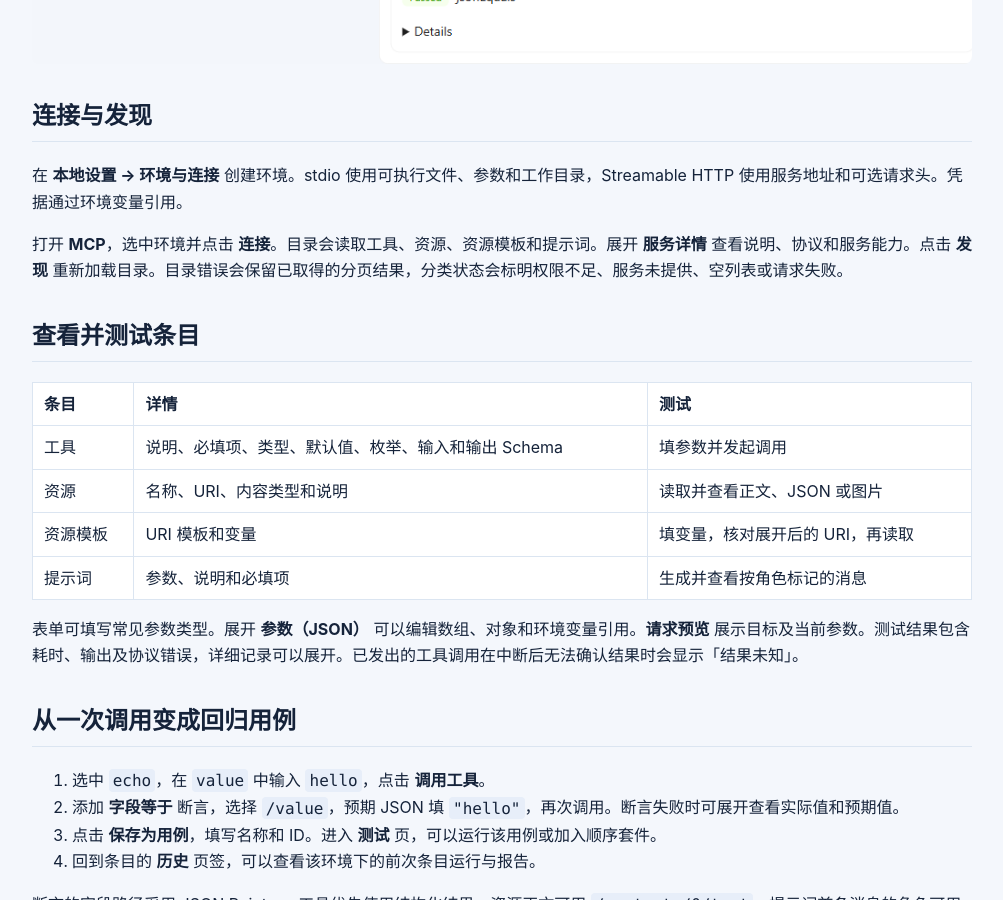
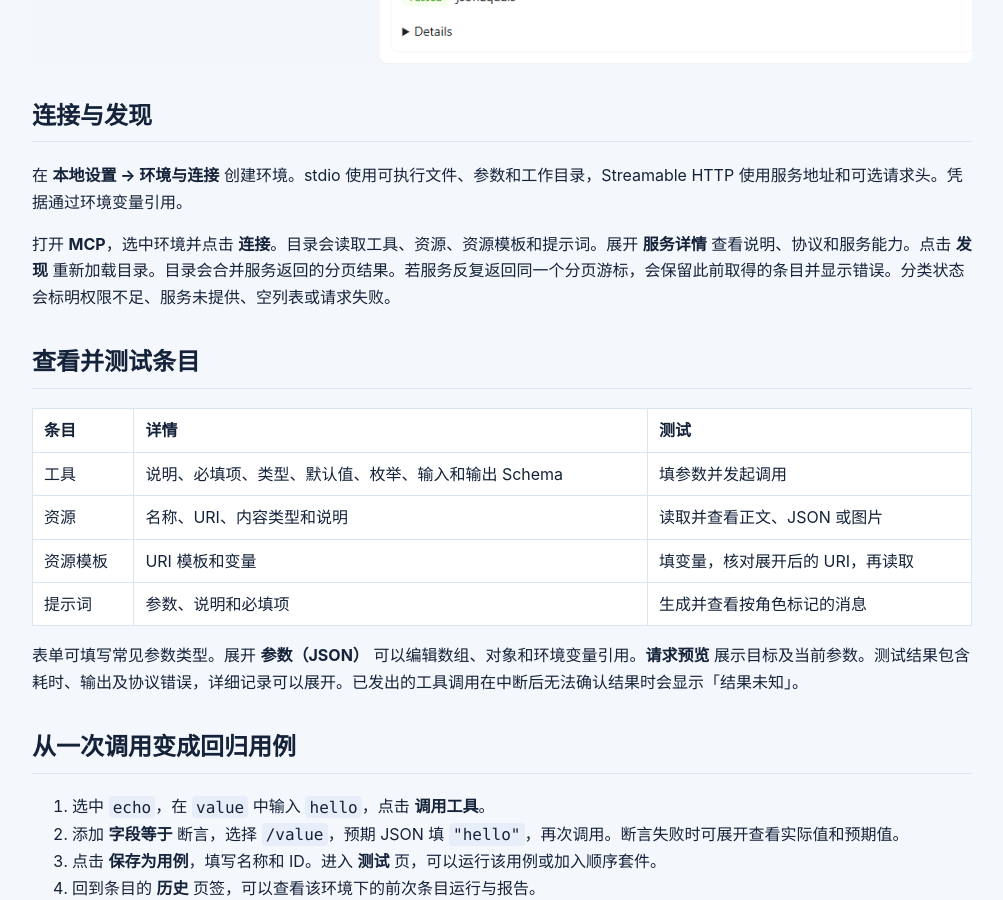
Before and after one commit to qq940500529/ifaceforge, a Jekyll site: the page built from docs/mcp.md, in a window 1280 px wide and 900 px high, scrolled down 1134 px. Shown: the whole window, without its empty margins (138-1141 px from the left). Built offline with Jekyll 4.4.1, drawn with Linux system fonts in a browser that asks for light colours; our own code applies the rules of GitHub Pages for plain Markdown files.

Commit message:
Describe MCP pagination recovery precisely

```diff
--- a/docs/mcp.md
+++ b/docs/mcp.md
@@ -10,7 +10,7 @@ MCP 工作台显示当前连接身份可访问的服务内容。每个条目都
 
 在 **本地设置 → 环境与连接** 创建环境。stdio 使用可执行文件、参数和工作目录，Streamable HTTP 使用服务地址和可选请求头。凭据通过环境变量引用。
 
-打开 **MCP**，选中环境并点击 **连接**。目录会读取工具、资源、资源模板和提示词。展开 **服务详情** 查看说明、协议和服务能力。点击 **发现** 重新加载目录。目录错误会保留已取得的分页结果，分类状态会标明权限不足、服务未提供、空列表或请求失败。
+打开 **MCP**，选中环境并点击 **连接**。目录会读取工具、资源、资源模板和提示词。展开 **服务详情** 查看说明、协议和服务能力。点击 **发现** 重新加载目录。目录会合并服务返回的分页结果。若服务反复返回同一个分页游标，会保留此前取得的条目并显示错误。分类状态会标明权限不足、服务未提供、空列表或请求失败。
 
 ## 查看并测试条目
 
```
Also changed, not shown: docs/cli.md (+1 -1 lines).
